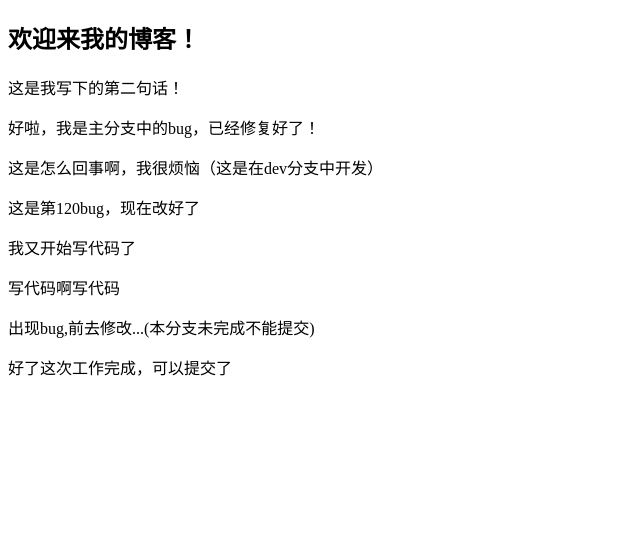
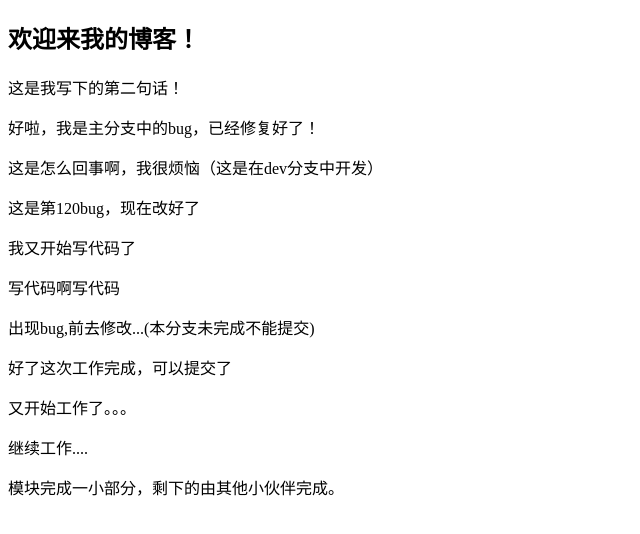
Before and after one commit to gao520hua/BK, a plain HTML site: page index.html in a window 1280 px wide. Shown: the whole page, without its empty margins (0-640 px from the left). Drawn offline with Linux system fonts and the light colour scheme.

Commit message:
xiaogao的模块中的任务完成

```diff
--- a/index.html
+++ b/index.html
@@ -17,6 +17,11 @@
                 <p>出现bug,前去修改...(本分支未完成不能提交)</p>
                 <p>好了这次工作完成，可以提交了</p>
             </div>
+            <div class="cont1">
+                <p>又开始工作了。。。</p>
+                <p>继续工作....</p>
+                <p>模块完成一小部分，剩下的由其他小伙伴完成。</p>
+            </div>
         </div>
     </body>
 </html>
```
